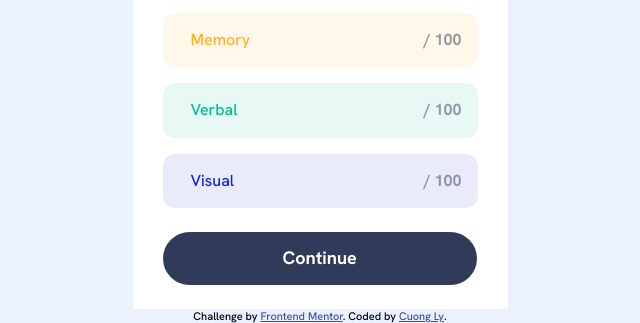
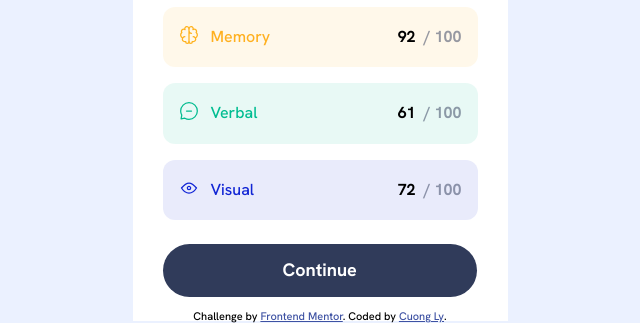
Before and after one commit to cuonglyy/results-summary-component, a plain HTML site: page index.html in a window 1280 px wide. Shown: the part 477-800 px from the top of the page, without its empty margins (320-960 px from the left). Drawn offline with Linux system fonts and the light colour scheme.

Commit message:
Finished script

```diff
--- a/index.html
+++ b/index.html
@@ -20,7 +20,7 @@
     <section id="results">
       <h1 class="results__header text-center">Your Result</h1>
       <div class="score text-center">
-        <p class="score-number">76</p>
+        <p class="score-number"></p>
         <p class="score-total">of 100</p>
       </div>
       <h2 class="results__header header--secondary text-center">Great</h2>
--- a/script.js
+++ b/script.js
@@ -2,6 +2,9 @@ const scoreNum = document.querySelector('.score-number');
 const itemIcon = document.querySelectorAll('.item__icon');
 const itemName = document.querySelectorAll('.item__name');
 const itemScoreNum = document.querySelectorAll('.item__score-num');
+
+let totalScore = 0;
+const maxScore = 400;
 
 fetch('./data.json')
     .then(response => {
@@ -13,6 +16,15 @@ fetch('./data.json')
     .then(data => {
         //console.log(data);
         data.forEach( (item, i) => {
+            const img = new Image();
+            img.src = item.icon
+            itemIcon[i].appendChild(img);
             itemName[i].textContent = item.category;
+            itemScoreNum[i].textContent = item.score;
+
+            totalScore += item.score;
         })
+        totalScore = Math.floor((totalScore / maxScore) * 100);
+        //console.log(totalScore);
+        scoreNum.textContent = totalScore;
     })
```
